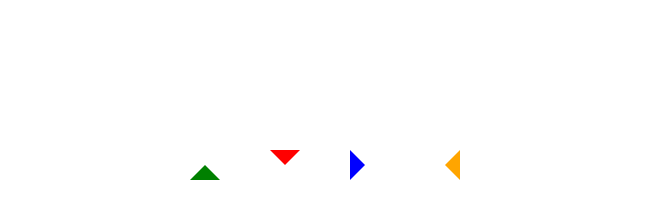
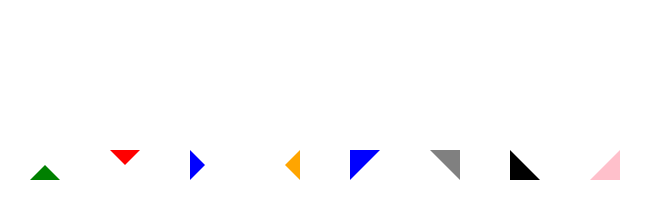
Before and after one commit to Dostonbek9830/triangle, a plain HTML site: page index.html in a window 1280 px wide. Shown: the whole page, without its empty margins (315-966 px from the left). Drawn offline with Linux system fonts and the light colour scheme.

Commit message:
Add new triangles

```diff
--- a/index.html
+++ b/index.html
@@ -19,6 +19,19 @@
         <div class="triangle-right">
 
         </div>
+        <div class="triangle-top__left">
+
+        </div>
+
+        <div class="triangle-top__right">
+
+        </div>
+
+        <div class="triangle-bottom__left">
+        </div>
+
+        <div class="triangle-bottom__right">
+        </div>
     </div>
 </body>
 </html>
--- a/main.css
+++ b/main.css
@@ -63,3 +63,51 @@
     border-right: 15px solid orange;
 
 }
+
+.triangle-top__left {
+    display: inline-block;
+    width: 0px;
+    height: 0px;
+    /* background-color: red; */
+    border-top: 15px solid blue;
+    border-bottom: 15px solid transparent;
+    border-left: 15px solid blue;
+    border-right: 15px solid transparent;
+
+}
+
+.triangle-top__right {
+    display: inline-block;
+    width: 0px;
+    height: 0px;
+    /* background-color: red; */
+    border-top: 15px solid gray;
+    border-bottom: 15px solid transparent;
+    border-left: 15px solid transparent;
+    border-right: 15px solid gray;
+
+}
+
+.triangle-bottom__left {
+    display: inline-block;
+    width: 0px;
+    height: 0px;
+    /* background-color: red; */
+    border-top: 15px solid transparent;
+    border-bottom: 15px solid black;
+    border-left: 15px solid black;
+    border-right: 15px solid transparent;
+
+}
+
+.triangle-bottom__right {
+    display: inline-block;
+    width: 0px;
+    height: 0px;
+    /* background-color: red; */
+    border-top: 15px solid transparent;
+    border-bottom: 15px solid pink;
+    border-left: 15px solid transparent;
+    border-right: 15px solid pink;
+
+}
```
